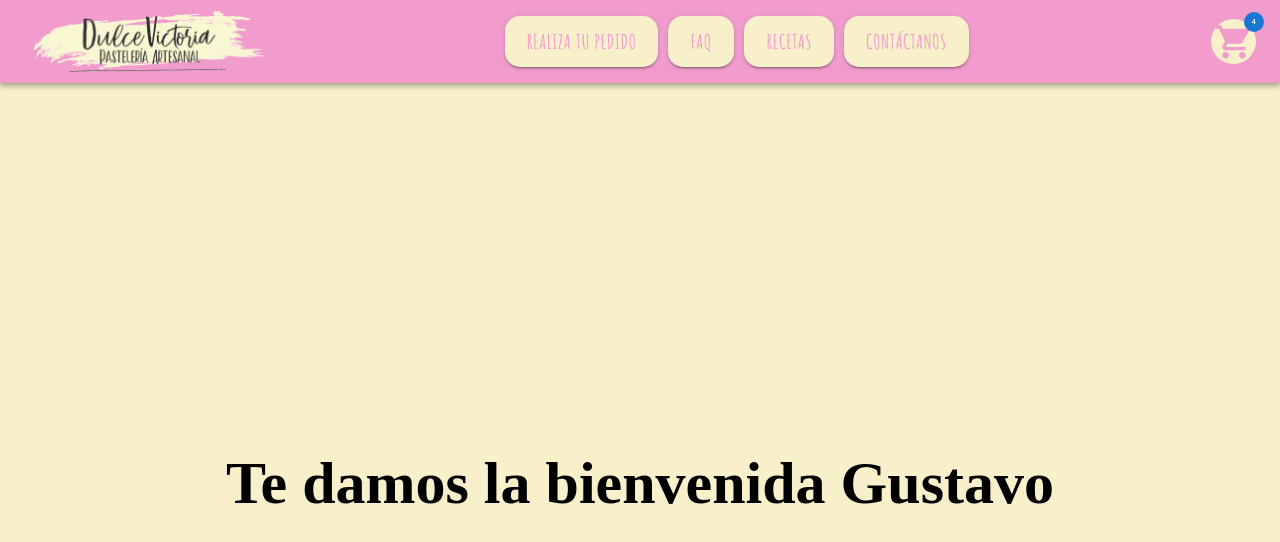
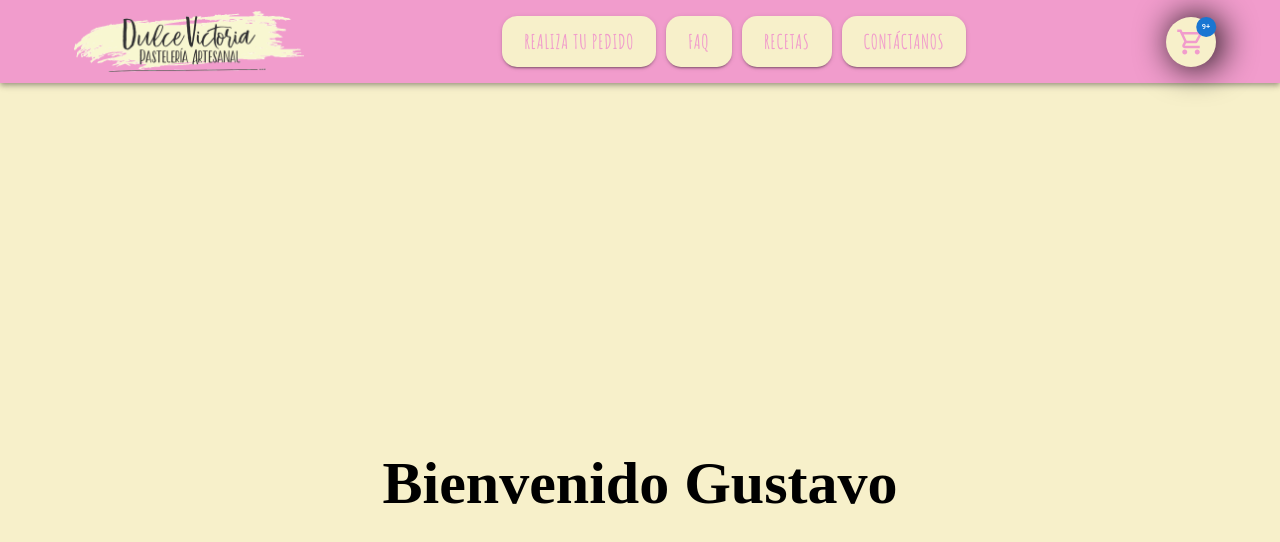
Before and after one commit to AlanizGustavo/CoderHose-React, a React (Vite) app: page / in a window 1280 px wide. Shown: the top 542 px of the page. Built offline with nearby package versions, Linux system fonts and the light colour scheme.

Commit message:
primera entrega terminada

```diff
--- a/src/App.jsx
+++ b/src/App.jsx
@@ -1,12 +1,12 @@
 import './App.css'
-import Greeting from './components/Greeting/Greeting';
+import ItemListContainer from './components/ItemListContainer/ItemListContainer';
 import HeaderNav from './components/Header/HeaderNav.jsx';
 
 function App() {
   return (
     <>
       <HeaderNav />
-      <Greeting nombre={'Gustavo'}/>
+      <ItemListContainer Greeting={'Bienvenido Gustavo'}/>
     </>
   );
 }
--- a/src/components/CartWidget/CartWidget.jsx
+++ b/src/components/CartWidget/CartWidget.jsx
@@ -1,13 +1,14 @@
 import React from 'react'
 import { Badge, IconButton } from '@mui/material'
-import ShoppingCartIcon from '@mui/icons-material/ShoppingCart';
+import ShoppingCartOutlinedIcon from '@mui/icons-material/ShoppingCartOutlined';
+import './style.css'
 
 const CartWidget = () => {
     return (
-        <div className='circuloCarrito'>
-            <IconButton aria-label="delete">
-                <Badge badgeContent={4} color="primary" >
-                    <ShoppingCartIcon sx={{ color: '#f19ccc', fontSize: 40 }}/>
+        <div className='circuloCarrito animacion'>
+            <IconButton >
+                <Badge badgeContent={10} max={9} color='primary'>
+                    <ShoppingCartOutlinedIcon className='carrito' sx={{ color: '#f19ccc', fontSize: 30 }}/>
                 </Badge>
             </IconButton>
         </div>
--- /dev/null
+++ b/src/components/CartWidget/style.css
@@ -0,0 +1,10 @@
+.circuloCarrito{
+    display: flex;
+    justify-content: center;
+    align-items: center;
+    border-radius: 50px;
+    height: 50px;
+    width: 50px;
+    background-color: #F7F0CA;
+    box-shadow: 5px 0px 35px 1px black;
+}
--- a/src/components/Header/HeaderNav.jsx
+++ b/src/components/Header/HeaderNav.jsx
@@ -29,7 +29,7 @@ export function HeaderNav() {
 
     return (
         <AppBar position="static" sx={{backgroundColor: '#f19ccc'}}>
-            <Container maxWidth="xl">
+            <Container >
                 <Toolbar disableGutters>
                     <Box
                         component="img"
@@ -72,6 +72,7 @@ export function HeaderNav() {
 
                         {pages.map((page) => (
                             <MenuItem
+                                className='animacion'
                                 key={page}
                                 onClick={handleCloseNavMenu}
                                 sx={{
@@ -83,11 +84,14 @@ export function HeaderNav() {
                                     my: 2,
                                     backgroundColor: '#F7F0CA',
                                     color: '#f19ccc',
-                                    display: 'block',
+                                    display: 'flex',
+                                    justifyContent: 'center',
+                                    alignItems: 'center',
                                     borderRadius: '15px',
                                     fontFamily: '"Amatic SC", cursive' ,
                                     fontSize: '2rem',
                                     fontWeight: '600',
+                                    width: '100%'
                                 }}
                             >
                                 <Typography
@@ -111,13 +115,14 @@ export function HeaderNav() {
                     <Box sx={{ flexGrow: 1, display: { xs: 'none', md: 'flex' } }}>
                         {pages.map((page) => (
                             <Button
+                                className='animacion'
                                 key={page}
                                 onClick={handleCloseNavMenu}
                                 sx={{
                                     ":hover": {
                                         backgroundColor:'#f19ccc',
                                         boxShadow:'0px 0px 25px 1px rgb(0,0,0)',
-                                        color:'#F7F0CA'
+                                        color:'#F7F0CA',
                                     },
                                     my: 2,
                                     backgroundColor: '#F7F0CA',
--- a/src/components/Header/style.css
+++ b/src/components/Header/style.css
@@ -53,19 +53,19 @@
     }
 }
 
-.circuloCarrito{
-    display: flex;
-    justify-content: center;
-    align-items: center;
-    border-radius: 50px;
-    height: 45px;
-    width: 45px;
-    background-color: #F7F0CA;
-}
-
 .MuiPaper-root {
     background-color: #f19ccc !important;
-    width: 100vw;
+    width: 30vw;
     display: flex;
     justify-content: center;
 }
+
+@media (max-width: 599px) {
+    .MuiPaper-root {
+        width: 100vw;
+    }
+}
+
+.animacion:hover {
+    animation: sacudir 0.5s;
+}
--- a/src/components/Greeting/Greeting.jsx
+++ b/src/components/ItemListContainer/ItemListContainer.jsx
@@ -1,12 +1,12 @@
 import React from 'react'
 import './style.css'
 
-const Greeting = ({nombre}) => {
+const ItemListContainer = ({Greeting}) => {
   return (
     <div className='titulo'>
-        <h1>Te damos la bienvenida {nombre}</h1>
+        <h1> {Greeting} </h1>
     </div>
   )
 }
 
-export default Greeting
+export default ItemListContainer
```
Also changed, not shown: src/components/ItemListContainer/style.css (renamed from src/components/Greeting/style.css). Lines whose indentation alone changed are shown as unchanged.
